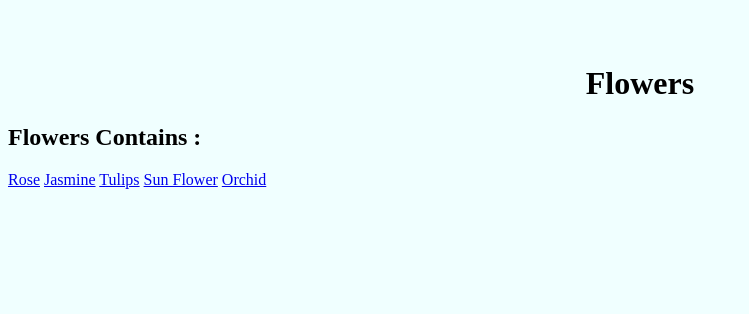
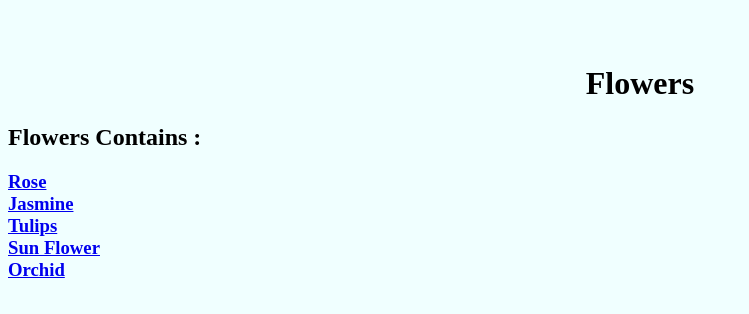
Before and after one commit to vijitha-venugopal/vijitha-venugopal.github.io, a plain HTML site: page index.html in a window 1280 px wide. Shown: the whole page, without its empty margins (0-749 px from the left). Drawn offline with Linux system fonts and the light colour scheme.

Commit message:
added flowers index.html

```diff
--- a/index.html
+++ b/index.html
@@ -5,10 +5,12 @@
         <br>
         <h1 align="center">Flowers</h1>
         <h2>Flowers Contains :</h2>
-            <a href="https://www.google.co.in/search?q=rose&tbm=isch&tbo=u&source=univ&sa=X&ved=0ahUKEwiK4ZPuy6LOAhUHipQKHaC1D70QsAQIHQ&biw=1440&bih=728">Rose</a>
-            <a href="https://www.google.co.in/search?q=jasmine&espv=2&biw=1440&bih=772&source=lnms&tbm=isch&sa=X&ved=0ahUKEwiszsX0zqLOAhUEE5QKHfRMD9cQ_AUIBigB#tbm=isch&q=jasmine+flower">Jasmine</a>
-            <a href="https://www.google.co.in/search?q=jasmine&espv=2&biw=1440&bih=772&source=lnms&tbm=isch&sa=X&ved=0ahUKEwiszsX0zqLOAhUEE5QKHfRMD9cQ_AUIBigB#tbm=isch&q=Tulips+flower">Tulips</a>
-            <a href="https://www.google.co.in/search?q=jasmine&espv=2&biw=1440&bih=772&source=lnms&tbm=isch&sa=X&ved=0ahUKEwiszsX0zqLOAhUEE5QKHfRMD9cQ_AUIBigB#tbm=isch&q=sum++flower">Sun Flower</a>
-            <a href="https://www.google.co.in/search?q=jasmine&espv=2&biw=1440&bih=772&source=lnms&tbm=isch&sa=X&ved=0ahUKEwiszsX0zqLOAhUEE5QKHfRMD9cQ_AUIBigB#tbm=isch&q=orchid++flower">Orchid</a>
+        <h3>
+            <a href="https://www.google.co.in/search?q=rose&tbm=isch&tbo=u&source=univ&sa=X&ved=0ahUKEwiK4ZPuy6LOAhUHipQKHaC1D70QsAQIHQ&biw=1440&bih=728">Rose</a><br>
+            <a href="https://www.google.co.in/search?q=jasmine&espv=2&biw=1440&bih=772&source=lnms&tbm=isch&sa=X&ved=0ahUKEwiszsX0zqLOAhUEE5QKHfRMD9cQ_AUIBigB#tbm=isch&q=jasmine+flower">Jasmine</a><br>
+            <a href="https://www.google.co.in/search?q=jasmine&espv=2&biw=1440&bih=772&source=lnms&tbm=isch&sa=X&ved=0ahUKEwiszsX0zqLOAhUEE5QKHfRMD9cQ_AUIBigB#tbm=isch&q=Tulips+flower">Tulips</a><br>
+            <a href="https://www.google.co.in/search?q=jasmine&espv=2&biw=1440&bih=772&source=lnms&tbm=isch&sa=X&ved=0ahUKEwiszsX0zqLOAhUEE5QKHfRMD9cQ_AUIBigB#tbm=isch&q=sum++flower">Sun Flower</a><br>
+            <a href="https://www.google.co.in/search?q=jasmine&espv=2&biw=1440&bih=772&source=lnms&tbm=isch&sa=X&ved=0ahUKEwiszsX0zqLOAhUEE5QKHfRMD9cQ_AUIBigB#tbm=isch&q=orchid++flower">Orchid</a><br>
+        </h3>
     </body>
 </html>
```
